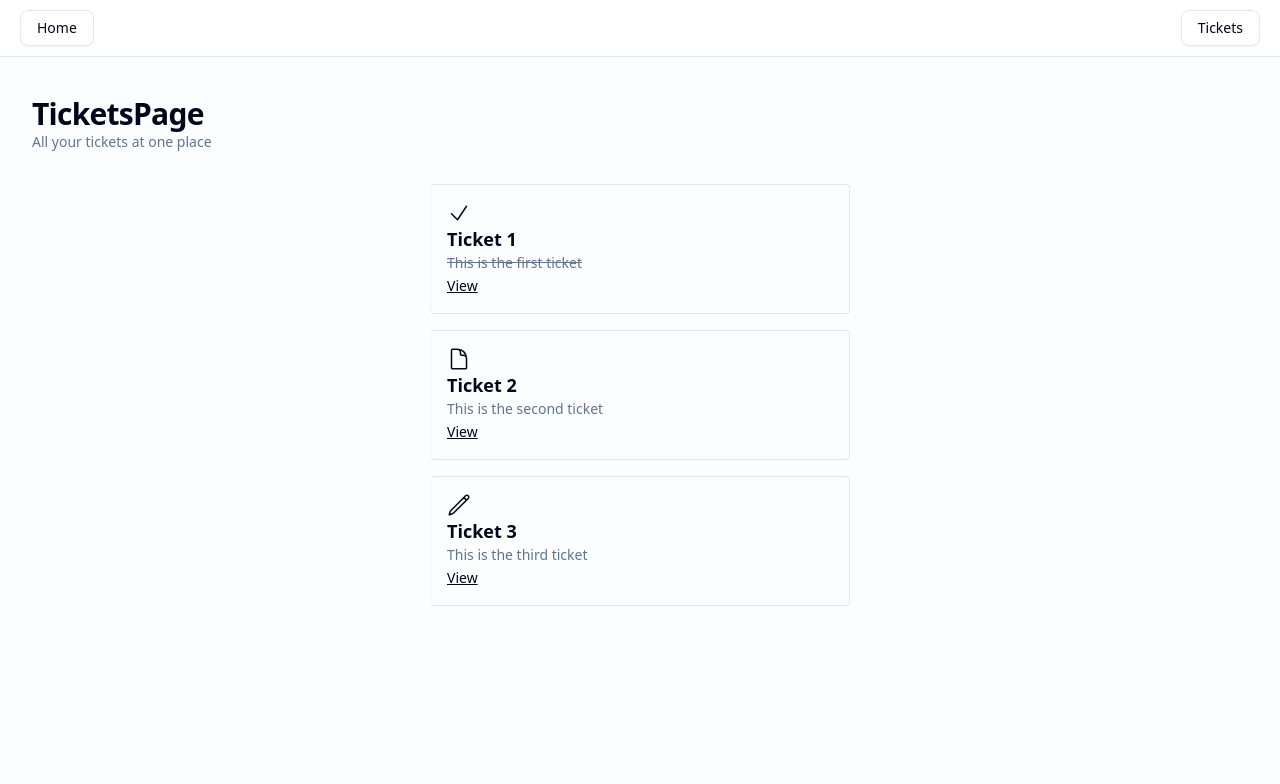
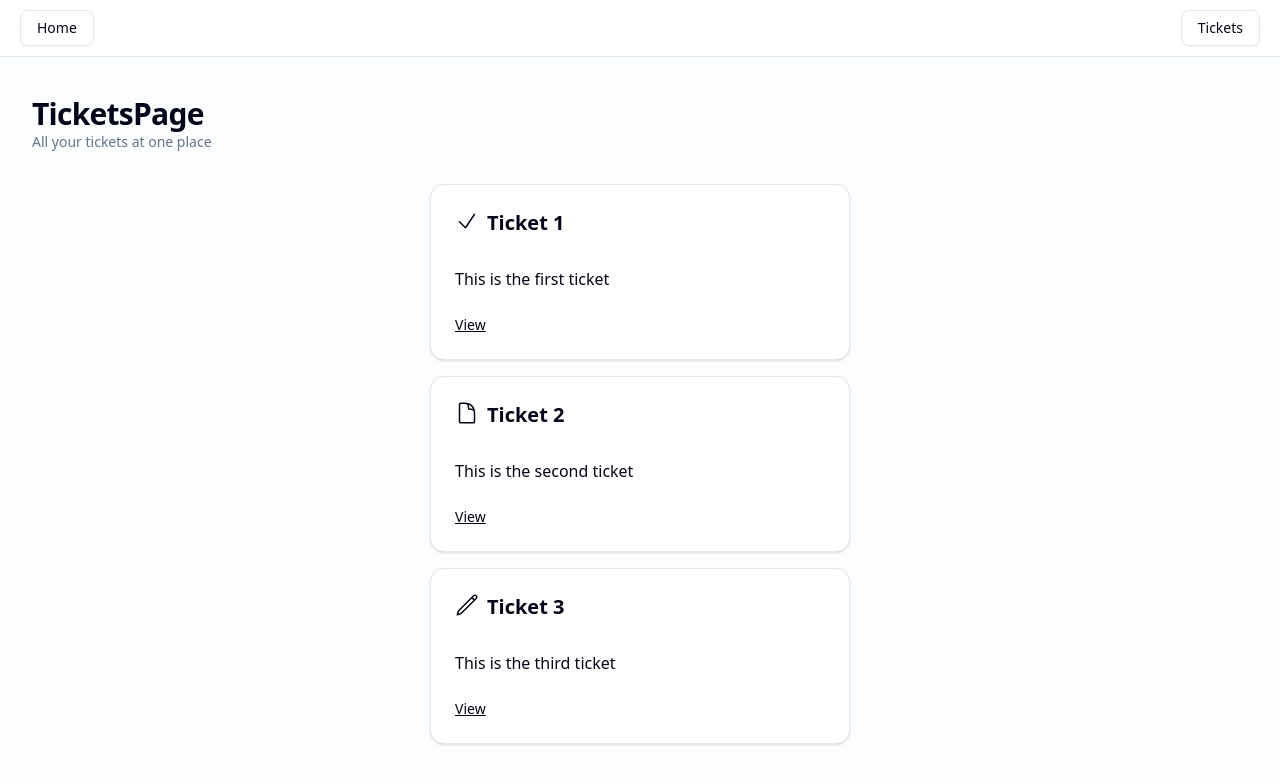
Before and after one commit to EtienneSchmitz/the-road-to-next, a Next.js app: page /tickets in a window 1280 px wide. Shown: the top 784 px of the page. Built offline with nearby package versions, Linux system fonts and the light colour scheme.

Commit message:
feat : add card

```diff
--- a/src/app/tickets/page.tsx
+++ b/src/app/tickets/page.tsx
@@ -1,5 +1,5 @@
-import cslx from "clsx";
 import Link from "next/link";
+import { Card, CardContent, CardFooter, CardHeader, CardTitle } from "@/components/ui/card";
 import { initialTickets } from "@/data";
 import { ticketPath } from "@/paths";
 
@@ -37,18 +37,24 @@ const TicketsPage = () => {
 
             <div className="flex-1 flex flex-col items-center gap-y-4 animate-fade-from-top">
                 {initialTickets.map((ticket) => (
-                    <div key={ticket.id} className="w-full max-w-[420px] p-4 border border-l-slate-100 rounded">
-                        <div>{TICKET_ICONS[ticket.status]}</div>
-                        <h3 className="text-lg truncate font-semibold">{ticket.title}</h3>
-                        <p className={
-                            cslx("text-sm truncate text-slate-500",
-                                {
-                                    "line-through": ticket.status === "DONE"
-                                })}>{ticket.content}</p>
-                        <Link href={ticketPath(ticket.id)} className="text-sm underline">
-                            View
-                        </Link>
-                    </div>
+                    <Card key={ticket.id} className="w-full max-w-[420px]">
+                        <CardHeader>
+                            <CardTitle className="flex gap-x-2 justify-items-center">
+                                <p className="">{TICKET_ICONS[ticket.status]}</p>
+                                <h3 className="text-xl truncate">{ticket.title}</h3>
+                            </CardTitle>
+                        </CardHeader>
+                        <CardContent>
+                            <p className="line-clamp-3 whitespace-break-spaces">
+                                {ticket.content}
+                            </p>
+                        </CardContent>
+                        <CardFooter>
+                            <Link href={ticketPath(ticket.id)} className="text-sm underline">
+                                View
+                            </Link>
+                        </CardFooter>
+                    </Card>
                 ))}
             </div>
         </div>
--- /dev/null
+++ b/src/components/ui/card.tsx
@@ -0,0 +1,91 @@
+import * as React from "react"
+import { cn } from "@/lib/utils"
+
+function Card({ className, ...props }: React.ComponentProps<"div">) {
+  return (
+    <div
+      data-slot="card"
+      className={cn(
+        "bg-card text-card-foreground flex flex-col gap-6 rounded-xl border py-6 shadow-sm",
+        className
+      )}
+      {...props}
+    />
+  )
+}
+
+function CardHeader({ className, ...props }: React.ComponentProps<"div">) {
+  return (
+    <div
+      data-slot="card-header"
+      className={cn(
+        "@container/card-header grid auto-rows-min grid-rows-[auto_auto] items-start gap-1.5 px-6 has-data-[slot=card-action]:grid-cols-[1fr_auto] [.border-b]:pb-6",
+        className
+      )}
+      {...props}
+    />
+  )
+}
+
+function CardTitle({ className, ...props }: React.ComponentProps<"div">) {
+  return (
+    <div
+      data-slot="card-title"
+      className={cn("leading-none font-semibold", className)}
+      {...props}
+    />
+  )
+}
+
+function CardDescription({ className, ...props }: React.ComponentProps<"div">) {
+  return (
+    <div
+      data-slot="card-description"
+      className={cn("text-muted-foreground text-sm", className)}
+      {...props}
+    />
+  )
+}
+
+function CardAction({ className, ...props }: React.ComponentProps<"div">) {
+  return (
+    <div
+      data-slot="card-action"
+      className={cn(
+        "col-start-2 row-span-2 row-start-1 self-start justify-self-end",
+        className
+      )}
+      {...props}
+    />
+  )
+}
+
+function CardContent({ className, ...props }: React.ComponentProps<"div">) {
+  return (
+    <div
+      data-slot="card-content"
+      className={cn("px-6", className)}
+      {...props}
+    />
+  )
+}
+
+function CardFooter({ className, ...props }: React.ComponentProps<"div">) {
+  return (
+    <div
+      data-slot="card-footer"
+      className={cn("flex items-center px-6 [.border-t]:pt-6", className)}
+      {...props}
+    />
+  )
+}
+
+export {
+  Card,
+  CardAction,
+  CardContent,
+  CardDescription,
+  CardFooter,
+  CardHeader,
+  CardTitle,
+}
```
